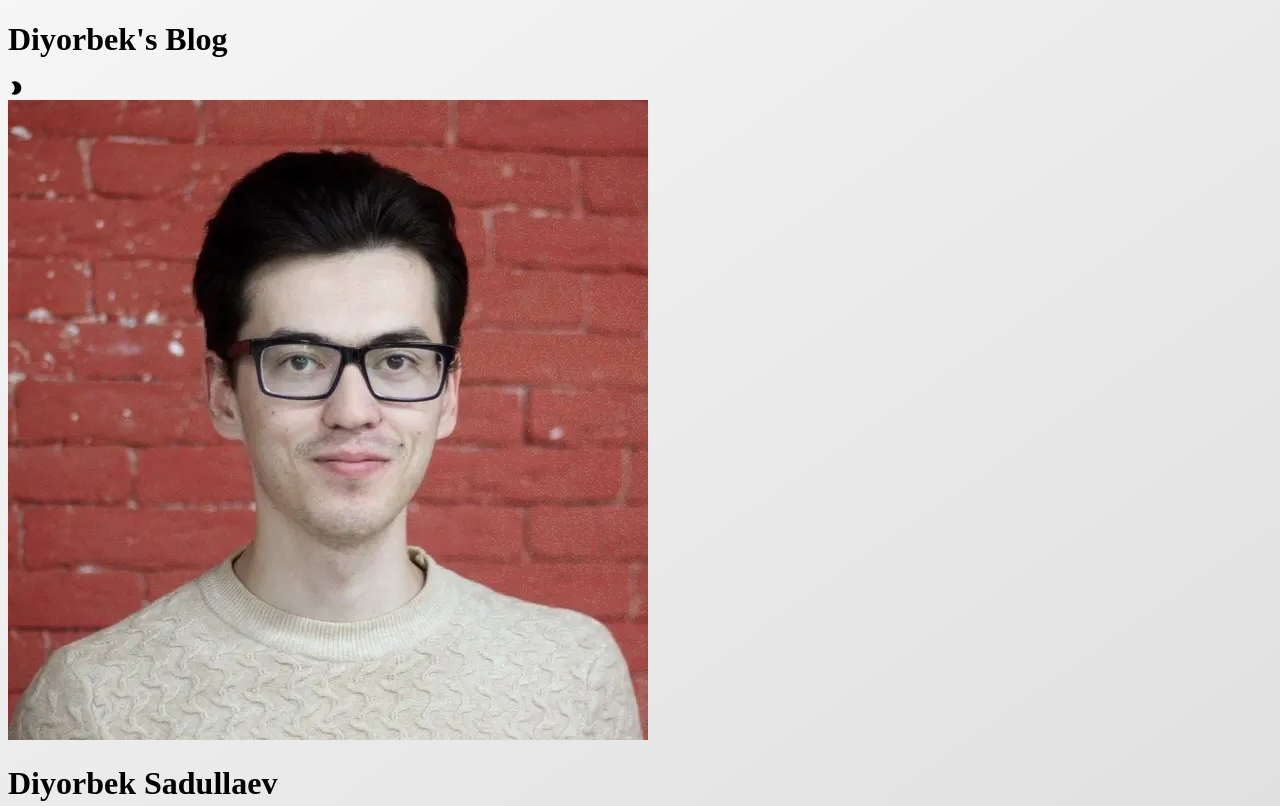
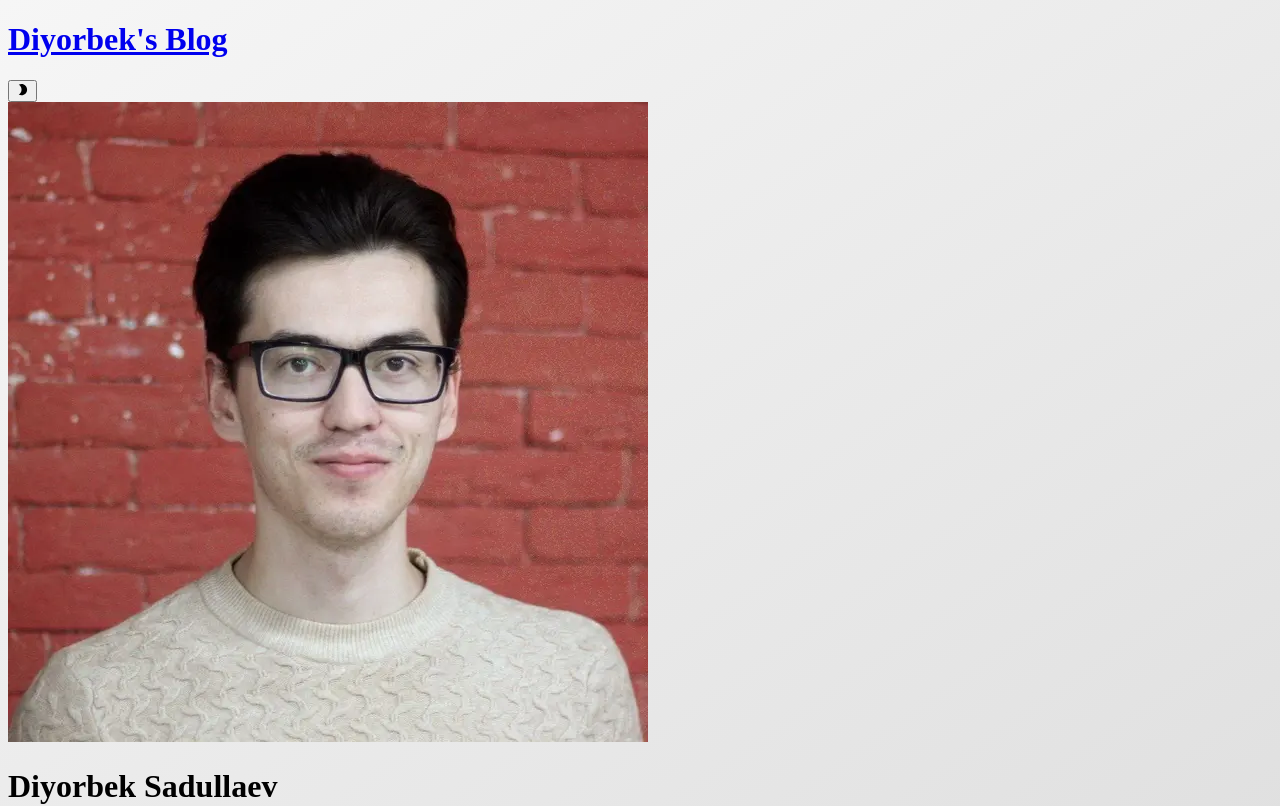
Before and after one commit to diyorbek/diyorbek.blog, a Next.js app: page / in a window 1280 px wide. Shown: the top 806 px of the page. Built offline with nearby package versions, Linux system fonts and the light colour scheme.

Commit message:
implement home page dark mode

```diff
--- a/components/ButtonLink.tsx
+++ b/components/ButtonLink.tsx
@@ -18,7 +18,7 @@ export default function ButtonLink({
           'font-bold',
           'font-medium',
           'text-lightBlue-500',
-          // 'bg-white',
+          'dark:text-lightBlue-400',
           'focus:outline-none',
         ].join(' ') +
         ' ' +
--- a/components/PageHeader.tsx
+++ b/components/PageHeader.tsx
@@ -1,5 +1,5 @@
+import Head from 'next/head';
 import React, { HTMLAttributes, useEffect, useRef } from 'react';
-import { Bulb } from './icons/Bulb';
 import { HalfMoon } from './icons/HalfMoon';
 
 export function PageHeader({
@@ -7,6 +7,20 @@ export function PageHeader({
   ...restProps
 }: HTMLAttributes<HTMLDivElement>) {
   const headerRef = useRef<HTMLDivElement | null>(null);
+
+  const toggleDarkMode = () => {
+    const html = document.querySelector('html');
+
+    if (html) {
+      if (html.classList.contains('dark')) {
+        html.classList.remove('dark');
+        localStorage.setItem('theme', 'light');
+      } else {
+        html.classList.add('dark');
+        localStorage.setItem('theme', 'dark');
+      }
+    }
+  };
 
   useEffect(() => {
     const toggleHeaderShadow = () => {
@@ -25,6 +39,20 @@ export function PageHeader({
   }, []);
 
   return (
+    <>
+      <Head>
+        <script
+          dangerouslySetInnerHTML={{
+            __html: `
+            if (localStorage.theme === 'dark' || (!('theme' in localStorage) && window.matchMedia('(prefers-color-scheme: dark)').matches)) {
+              document.querySelector('html').classList.add('dark')
+            } else {
+              document.querySelector('html').classList.remove('dark')
+            }`,
+          }}
+        />
+      </Head>
+
       <div
         {...restProps}
         ref={headerRef}
@@ -33,12 +61,20 @@ export function PageHeader({
         }`}
       >
         <header className="max-w-4xl m-auto sm:py-4 py-3 flex justify-between items-center">
-        <h1 className="sm:text-2xl text-lg font-extrabold">Diyorbek's Blog</h1>
+          <a href="/">
+            <h1 className="sm:text-2xl text-lg font-extrabold text-gray-500 dark:text-gray-300">
+              Diyorbek's Blog
+            </h1>
+          </a>
 
-        <div className="dark-mode-button rounded-full p-2">
-          <HalfMoon className="text-lg sm:text-xl transform rotate-45" />
-        </div>
+          <button
+            onClick={toggleDarkMode}
+            className="dark-mode-button text-gray-400 hover:text-yellow-400 focus:text-yellow-400  rounded-full p-2"
+          >
+            <HalfMoon className="text-lg sm:text-xl transition-all transform rotate-45" />
+          </button>
         </header>
       </div>
+    </>
   );
 }
--- a/pages/index.tsx
+++ b/pages/index.tsx
@@ -29,25 +29,25 @@ export default function Home() {
           </h1>
         </div>
 
-        <h1 className="sm:text-xl text-md text-center text-gray-600 mb-4">
+        <h1 className="sm:text-xl text-md text-center text-gray-600 dark:text-gray-300 mb-4">
           I am a frontend developer
         </h1>
 
         <div className="socials rounded-full flex justify-between items-center sm:mb-8 mb-6 p-2">
           <a
-            className="outline-none px-2 focus:text-blue-600 hover:text-blue-600 text-gray-600"
+            className="outline-none px-2 focus:text-blue-600 hover:text-blue-600 text-gray-600 dark:text-gray-400  dark:hover:text-blue-500 dark:focus:text-blue-500"
             href="https://www.linkedin.com/in/diyorbek-sadullaev/"
           >
             <LinkedIn className="text-2xl" />
           </a>
           <a
-            className="outline-none px-2 focus:text-gray-800 hover:text-gray-800 text-gray-600"
+            className="outline-none px-2 focus:text-gray-800 hover:text-gray-800 text-gray-600 dark:text-gray-400 dark:hover:text-gray-50 dark:focus:text-gray-50"
             href="https://github.com/Diyorbek"
           >
             <GitHub className="text-2xl " />
           </a>
           <a
-            className="outline-none px-2 text-gray-600"
+            className="outline-none px-2 text-gray-600 dark:text-gray-400"
             href="https://stackoverflow.com/users/9838291/diyorbek-sadullayev"
           >
             <StackOverflow className="text-2xl" />
--- a/styles/globals.css
+++ b/styles/globals.css
@@ -1,13 +1,46 @@
-:root {
-  --page-bg: linear-gradient(145deg, #f6f6f6, #dedede);
-  --inset-gradient: linear-gradient(145deg, #dedede, #f6f6f6);
+html {
+  --light-start: #f6f6f6;
+  --light-end: #dedede;
+
+  --light-reflection-color: #ffffff;
+  --shadow-reflection-color: #c4c4c4;
+
+  --light-reflection: -2px -2px 4px var(--light-reflection-color);
+  --shadow-reflection: 2px 2px 4px var(--shadow-reflection-color);
+
+  --inner-light-reflection: inset var(--light-reflection);
+  --inner-shadow-reflection: inset var(--shadow-reflection);
+
+  --convex-gradient: linear-gradient(
+    145deg,
+    var(--light-start),
+    var(--light-end)
+  );
+  --convey-gradient: linear-gradient(
+    145deg,
+    var(--light-end),
+    var(--light-start)
+  );
+}
+
+html.dark {
+  --dark-light-start: #404040; /* colors.trueGray 700 */
+  --dark-light-end: #262626; /* colors.trueGray 800 */
+
+  --dark-light-reflection-color: #525252;
+  --dark-shadow-reflection-color: #262626; /* colors.trueGray 800 */
+
+  --light-start: var(--dark-light-start);
+  --light-end: var(--dark-light-end);
+  --light-reflection-color: var(--dark-light-reflection-color);
+  --shadow-reflection-color: var(--dark-shadow-reflection-color);
 }
 
 @import './home.css';
 @import './header.css';
 
 body {
-  background: var(--page-bg);
+  background: var(--convex-gradient);
 }
 
 svg {
--- a/styles/header.css
+++ b/styles/header.css
@@ -3,27 +3,46 @@
 }
 
 .header-container.raised {
-  background: var(--page-bg);
+  background: var(--convex-gradient);
   box-shadow: 0 10px 15px -3px rgba(0, 0, 0, 0.1),
     0 4px 6px -2px rgba(0, 0, 0, 0.05);
 }
 
 .header-container header h1 {
-  @apply bg-gray-900;
+  /* @apply bg-gray-900;
 
   color: transparent;
   text-shadow: 1px 0px 3px rgba(255, 255, 255, 0.6);
-  background-clip: text;
+  background-clip: text; */
+}
+
+.dark .header-container header h1 {
+  /* text-shadow: 0px 0px 0px rgb(255, 255, 255, 0.8); */
 }
 
 .dark-mode-button {
-  --yellow: rgb(156, 156, 156);
-  box-shadow: 2px 2px 4px #c4c4c4, -2px -2px 4px #ffffff;
-  background: var(--page-bg);
+  box-shadow: var(--shadow-reflection), var(--light-reflection);
+  background: var(--convex-gradient);
   position: relative;
+  outline: 0 solid transparent !important;
 }
 
 .dark-mode-button svg {
-  fill: var(--yellow);
-  filter: drop-shadow(0 0 0px rgb(255, 255, 255));
+  filter: drop-shadow(0 0 2px rgb(255, 255, 255));
 }
+
+.dark .dark-mode-button {
+  @apply text-yellow-400;
+}
+
+.dark .dark-mode-button::after {
+  content: ' ';
+  display: block;
+  position: absolute;
+  top: 0;
+  left: 0;
+  bottom: 0;
+  right: 0;
+  border: 1px solid #facd138c;
+  border-radius: 50%;
+}
--- a/tailwind.config.js
+++ b/tailwind.config.js
@@ -2,7 +2,7 @@ const colors = require('tailwindcss/colors');
 
 module.exports = {
   purge: ['./pages/**/*.js', './components/**/*.js'],
-  darkMode: false, // or 'media' or 'class'
+  darkMode: 'class', // or 'media' or 'class'
   theme: {
     extend: { colors },
   },
```
Also changed, not shown: styles/home.css (+15 -9 lines). Lines whose indentation alone changed are shown as unchanged.
